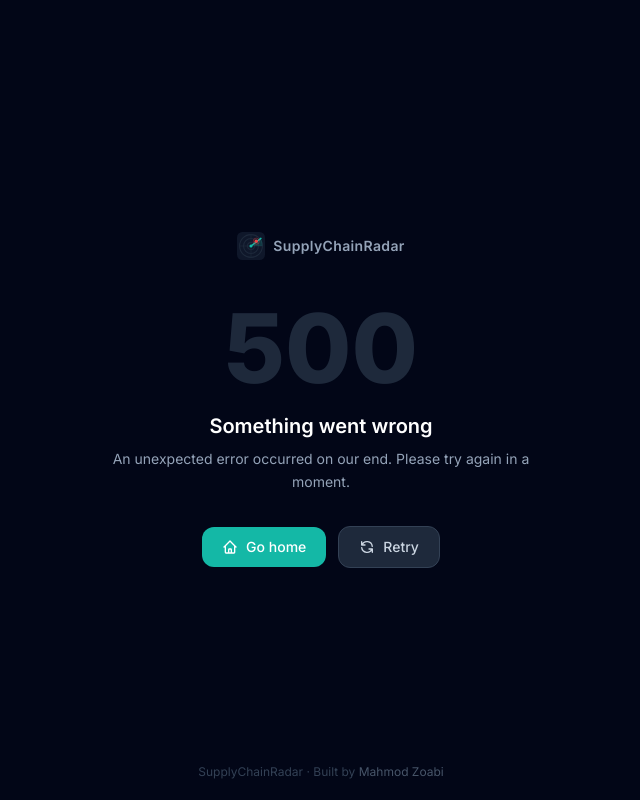
After one commit to MahmodZoabi/supplychainradar, a Flask app: template templates/500.html in a window 1280 px wide. The commit adds this page. Shown: the whole page, without its empty margins (319-959 px from the left). Run offline with Flask 3, Linux system fonts and the light colour scheme; the template is opened without the code that fills it, so the values that code supplies are empty; some libraries are stand-ins or nearby versions.

Commit message:
Week 8: launch prep — favicon, error pages, README, .env.example, .gitignore
- static/favicon.svg: SVG radar icon (dark bg, teal sweep, red alert blip)
- templates/404.html + 500.html: dark-theme error pages matching site design,
  with Go Home and Retry/Demo actions
- app.py: register 404 and 500 error handlers
- templates/index.html + dashboard.html: link favicon.svg in <head>
- README.md: full GitHub README with features, tech stack, CSV format,
  architecture, news pipeline, risk formula, and Render deployment guide
- .env.example: template with all env vars and inline docs
- .gitignore: expanded to cover .py[cod], .egg-info, .idea/, .vscode/,
  Thumbs.db, static/map_current.html, *.log

```diff
--- a/app.py
+++ b/app.py
@@ -290,6 +290,20 @@ def _validate_and_parse_upload(file_stream) -> tuple[pd.DataFrame | None, str |
 
 
 # ---------------------------------------------------------------------------
+# Error handlers
+# ---------------------------------------------------------------------------
+
+@app.errorhandler(404)
+def not_found(e):
+    return render_template("404.html"), 404
+
+
+@app.errorhandler(500)
+def server_error(e):
+    return render_template("500.html"), 500
+
+
+# ---------------------------------------------------------------------------
 # Routes
 # ---------------------------------------------------------------------------
 
--- /dev/null
+++ b/templates/500.html
@@ -0,0 +1,70 @@
+<!DOCTYPE html>
+<html lang="en" class="scroll-smooth">
+<head>
+  <meta charset="UTF-8" />
+  <meta name="viewport" content="width=device-width, initial-scale=1.0" />
+  <title>500 — Server Error · SupplyChainRadar</title>
+  <link rel="icon" type="image/svg+xml" href="/static/favicon.svg" />
+  <script src="https://cdn.tailwindcss.com"></script>
+  <script>
+    tailwind.config = {
+      theme: {
+        extend: {
+          colors: { brand: { 500: '#14b8a6', 600: '#0d9488' } },
+          fontFamily: { sans: ['Inter', 'system-ui', 'sans-serif'] },
+        },
+      },
+    }
+  </script>
+  <link rel="preconnect" href="https://fonts.googleapis.com" />
+  <link href="https://fonts.googleapis.com/css2?family=Inter:wght@300;400;500;600;700;800&display=swap" rel="stylesheet" />
+</head>
+<body class="bg-slate-950 text-slate-100 font-sans min-h-screen flex flex-col items-center justify-center px-4">
+
+  <div class="text-center max-w-md">
+
+    <!-- Brand mark -->
+    <div class="flex items-center justify-center gap-2 mb-10">
+      <img src="/static/favicon.svg" alt="" class="w-7 h-7" />
+      <span class="text-sm font-semibold text-slate-400 tracking-wide">SupplyChainRadar</span>
+    </div>
+
+    <!-- Error code -->
+    <div class="text-8xl font-extrabold text-slate-800 leading-none mb-4 select-none">500</div>
+
+    <!-- Message -->
+    <h1 class="text-xl font-semibold text-white mb-2">Something went wrong</h1>
+    <p class="text-sm text-slate-400 mb-8 leading-relaxed">
+      An unexpected error occurred on our end. Please try again in a moment.
+    </p>
+
+    <!-- Actions -->
+    <div class="flex flex-col sm:flex-row items-center justify-center gap-3">
+      <a href="/"
+         class="inline-flex items-center gap-2 bg-brand-500 hover:bg-brand-600 text-white font-medium text-sm
+                px-5 py-2.5 rounded-xl transition-colors">
+        <svg class="w-4 h-4" fill="none" viewBox="0 0 24 24" stroke="currentColor">
+          <path stroke-linecap="round" stroke-linejoin="round" stroke-width="2" d="M3 12l2-2m0 0l7-7 7 7M5 10v10a1 1 0 001 1h3m10-11l2 2m-2-2v10a1 1 0 01-1 1h-3m-6 0a1 1 0 001-1v-4a1 1 0 011-1h2a1 1 0 011 1v4a1 1 0 001 1m-6 0h6"/>
+        </svg>
+        Go home
+      </a>
+      <button onclick="location.reload()"
+         class="inline-flex items-center gap-2 bg-slate-800 hover:bg-slate-700 border border-slate-700
+                text-slate-300 hover:text-white font-medium text-sm px-5 py-2.5 rounded-xl transition-colors cursor-pointer">
+        <svg class="w-4 h-4" fill="none" viewBox="0 0 24 24" stroke="currentColor">
+          <path stroke-linecap="round" stroke-linejoin="round" stroke-width="2" d="M4 4v5h.582m15.356 2A8.001 8.001 0 004.582 9m0 0H9m11 11v-5h-.581m0 0a8.003 8.003 0 01-15.357-2m15.357 2H15"/>
+        </svg>
+        Retry
+      </button>
+    </div>
+  </div>
+
+  <!-- Footer -->
+  <footer class="absolute bottom-0 left-0 right-0 py-5 text-center text-xs text-slate-700">
+    SupplyChainRadar &middot; Built by
+    <a href="https://github.com/MahmodZoabi" target="_blank" rel="noopener"
+       class="text-slate-600 hover:text-slate-400 transition-colors">Mahmod Zoabi</a>
+  </footer>
+
+</body>
+</html>
--- a/templates/dashboard.html
+++ b/templates/dashboard.html
@@ -4,6 +4,7 @@
   <meta charset="UTF-8" />
   <meta name="viewport" content="width=device-width, initial-scale=1.0" />
   <title>Dashboard — SupplyChainRadar</title>
+  <link rel="icon" type="image/svg+xml" href="/static/favicon.svg" />
   <script src="https://cdn.tailwindcss.com"></script>
   <script defer src="https://cdn.jsdelivr.net/npm/alpinejs@3.x.x/dist/cdn.min.js"></script>
 
--- a/templates/index.html
+++ b/templates/index.html
@@ -4,6 +4,7 @@
   <meta charset="UTF-8" />
   <meta name="viewport" content="width=device-width, initial-scale=1.0" />
   <title>SupplyChainRadar — Real-Time Supply Chain Risk Intelligence</title>
+  <link rel="icon" type="image/svg+xml" href="/static/favicon.svg" />
   <meta name="description" content="Upload your supplier list and get an instant risk heatmap powered by live news intelligence and quantitative scoring." />
 
   <!-- Open Graph / LinkedIn -->
```
Also changed, not shown: templates/404.html (added, +67 -0 lines), README.md (added), static/favicon.svg (added), 2 other files.
